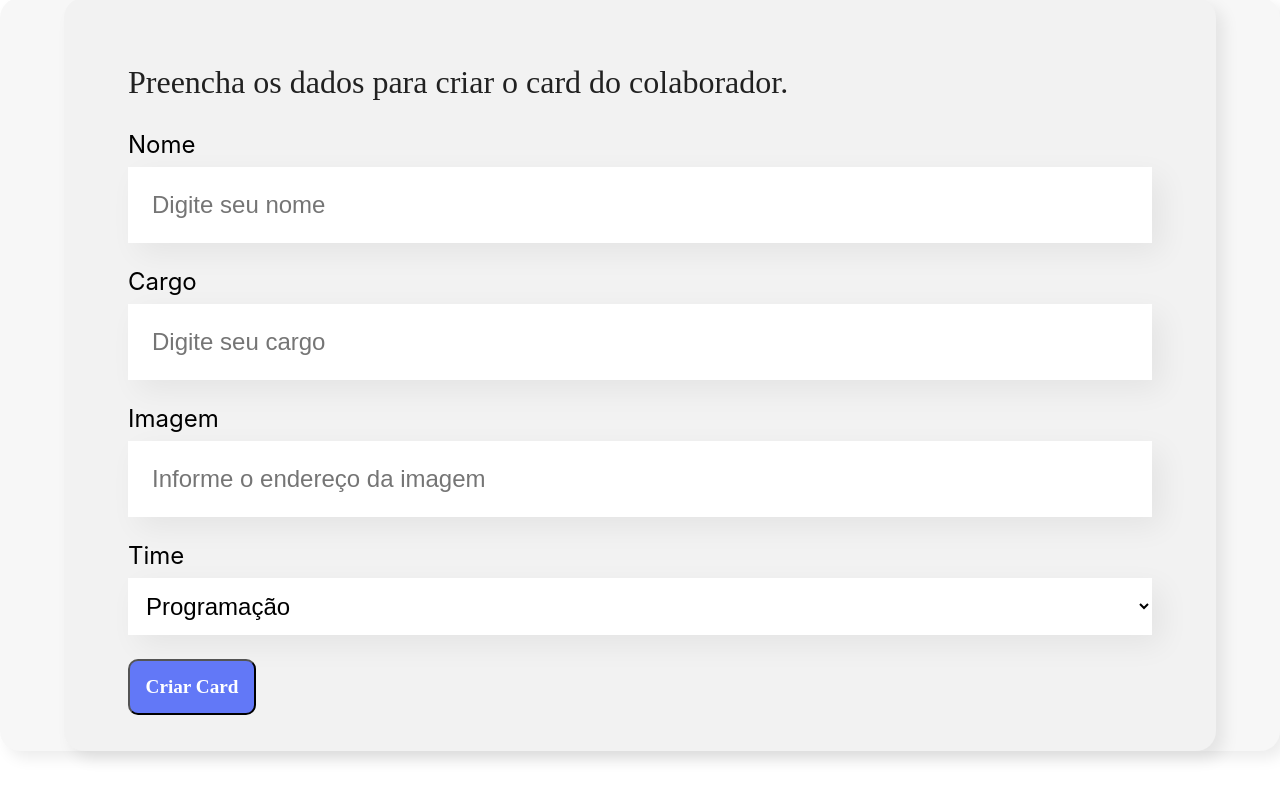
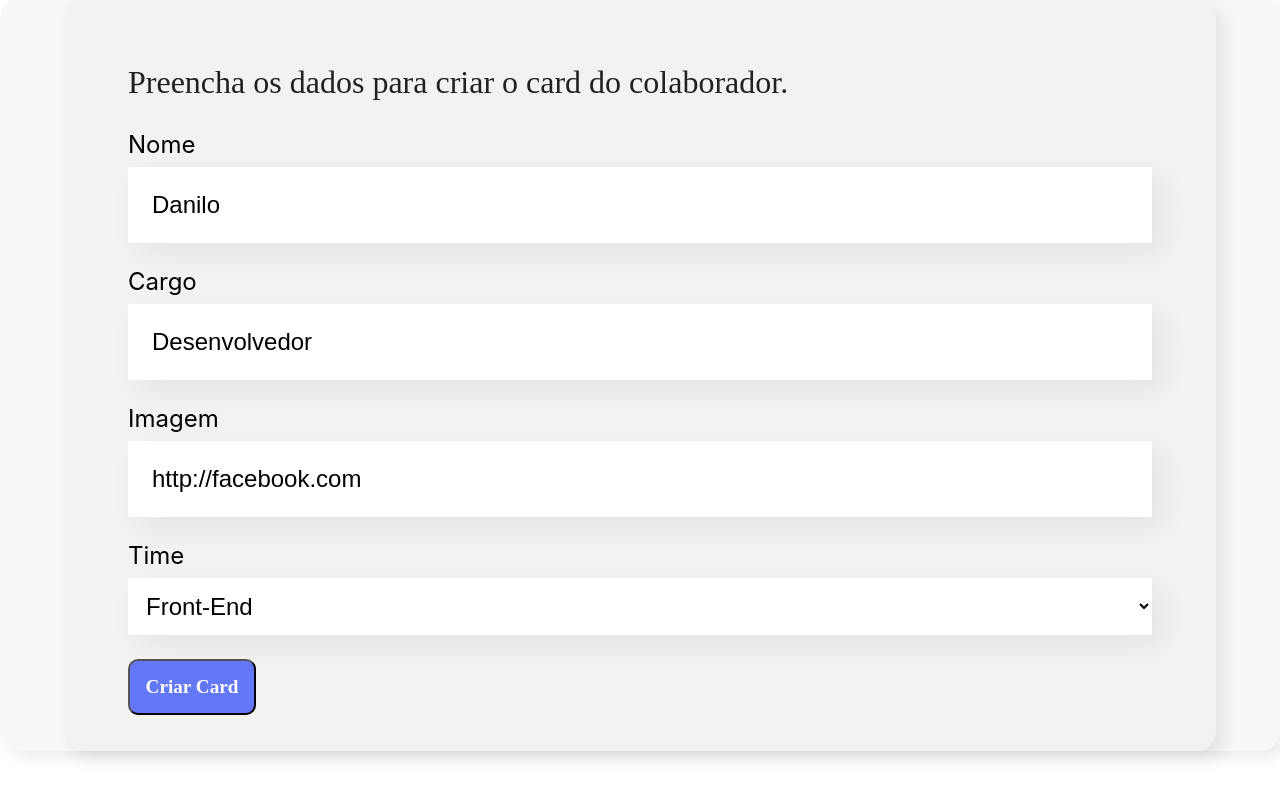
Before and after one commit to qwertSE/Intro-ao-React, a React (Create React App) app in the folder organo/: page / in a window 1280 px wide. Shown: the part 580-1380 px from the top of the page. Built offline with nearby package versions, Linux system fonts and the light colour scheme; the HTML template or start-up script is replaced by a standard one.

Commit message:
feat adicionado useState

```diff
--- a/organo/src/componentes/CampoTexto/CampoTexto.js
+++ b/organo/src/componentes/CampoTexto/CampoTexto.js
@@ -1,18 +1,20 @@
 import "./CampoTexto.css";
 
-let valor = "";
-
-/* Em desenvolvimento. */
-const novoValor = (evento) => {
-  valor = evento.target.value;
-  console.log(valor);
-};
 
 function CampoTexto(props) {
+
+  /* Em desenvolvimento. */
+  const novoValor = (evento) => {
+    props.aoAlterar(evento.target.value);
+
+    /* console.log(evento.target.value); */
+  };
+
   return (
     <div className="campo-texto">
       <label>{props.label}</label>
       <input
+        value={props.valor}
         onChange={novoValor}
         required={props.required}
         type="text"
--- a/organo/src/componentes/Form/Formulario.js
+++ b/organo/src/componentes/Form/Formulario.js
@@ -2,6 +2,7 @@ import Botao from "../Botao/Botao";
 import CampoTexto from "../CampoTexto/CampoTexto";
 import ListaSuspensa from "../ListaSuspensa/ListaSuspensa";
 import "./Formulario.css";
+import { useState } from "react";
 
 const times = [
   "Programação",
@@ -13,20 +14,49 @@ const times = [
   "Inovação e Gestão",
 ];
 
-const submit = (event) => {
-  event.preventDefault();
-  console.log("O formulario foi enviado!");
-};
+function Formulario() {
+  const [nome, setNome] = useState("Danilo");
+  const [cargo, setCargo] = useState("Desenvolvedor");
+  const [imagem, setImagem] = useState("http://facebook.com");
+  const [time, setTime] = useState("Front-End");
 
-function Formulario() {
+  const submit = (event) => {
+    event.preventDefault();
+    console.log(
+      `O formulario de ${nome} no cargo de ${cargo} com a imagem no endereço ${imagem} e no time de ${time} foi enviado com sucesso!`
+    );
+  };
+
   return (
     <section className="formulario">
       <form onSubmit={submit}>
         <h2>Preencha os dados para criar o card do colaborador.</h2>
-        <CampoTexto required={true} label="Nome" placeholder="Digite seu nome" />
-        <CampoTexto required={true} label="Cargo" placeholder="Digite seu cargo" />
-        <CampoTexto label="Imagem" placeholder="Informe o endereço da imagem" />
-        <ListaSuspensa label="Time" itens={times} />
+        <CampoTexto
+          valor={nome}
+          aoAlterar={(valor) => setNome(valor)}
+          required={true}
+          label="Nome"
+          placeholder="Digite seu nome"
+        />
+        <CampoTexto
+          valor={cargo}
+          aoAlterar={(valor) => setCargo(valor)}
+          required={true}
+          label="Cargo"
+          placeholder="Digite seu cargo"
+        />
+        <CampoTexto
+          valor={imagem}
+          aoAlterar={(valor) => setImagem(valor)}
+          label="Imagem"
+          placeholder="Informe o endereço da imagem"
+        />
+        <ListaSuspensa
+          valor={time}
+          aoAlterar={(valor) => setTime(valor)}
+          label="Time"
+          itens={times}
+        />
         <Botao>Criar Card</Botao>
       </form>
     </section>
--- a/organo/src/componentes/ListaSuspensa/ListaSuspensa.js
+++ b/organo/src/componentes/ListaSuspensa/ListaSuspensa.js
@@ -4,7 +4,11 @@ const ListaSuspensa = (props) => {
   return (
     <div className="ListaSuspensa">
       <label>{props.label}</label>
-      <select>
+      <select
+        onChange={evento => props.aoAlterar(evento.target.value)}
+        value={props.valor}
+        required={props.required}
+      >
         {props.itens.map((item) => {
           return <option key={item}>{item}</option>;
         })}
```
